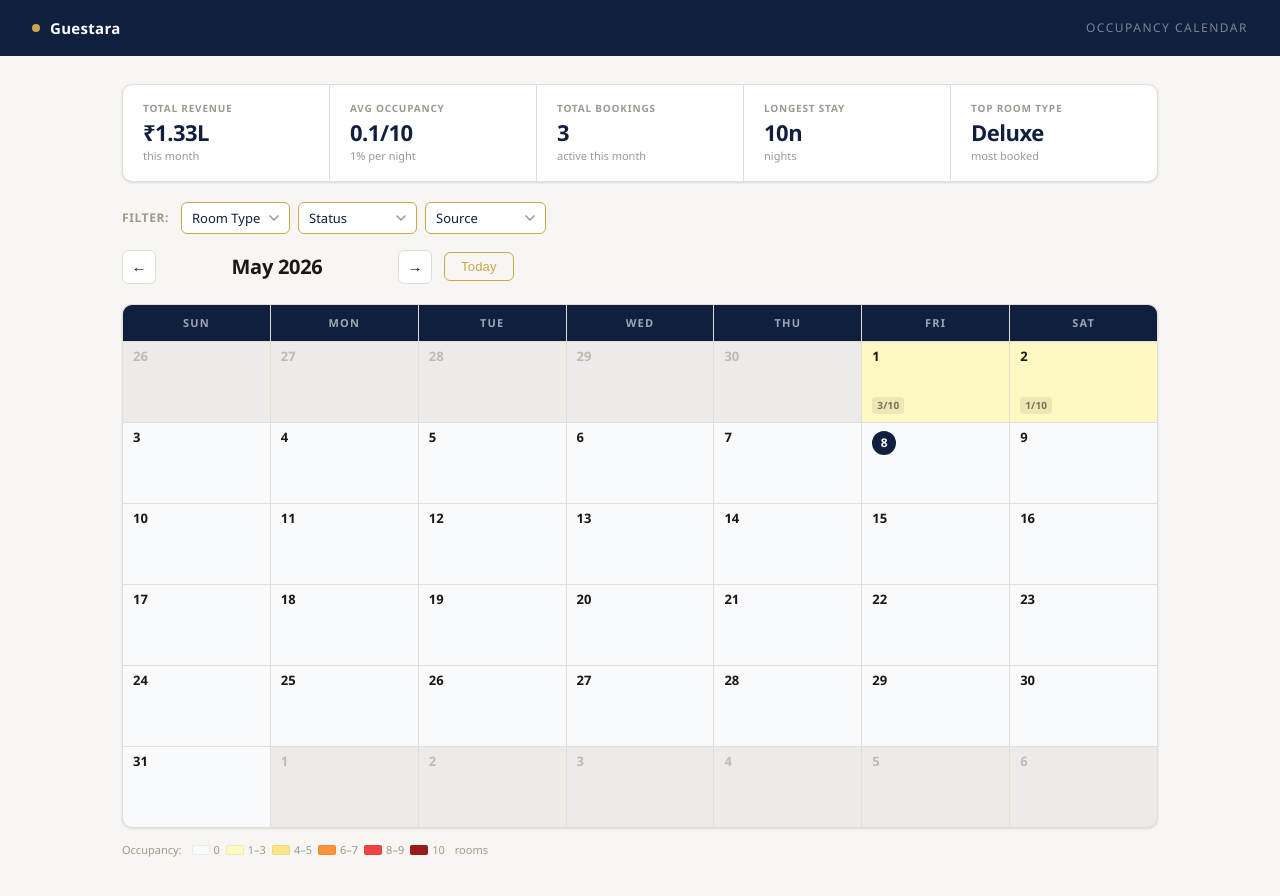
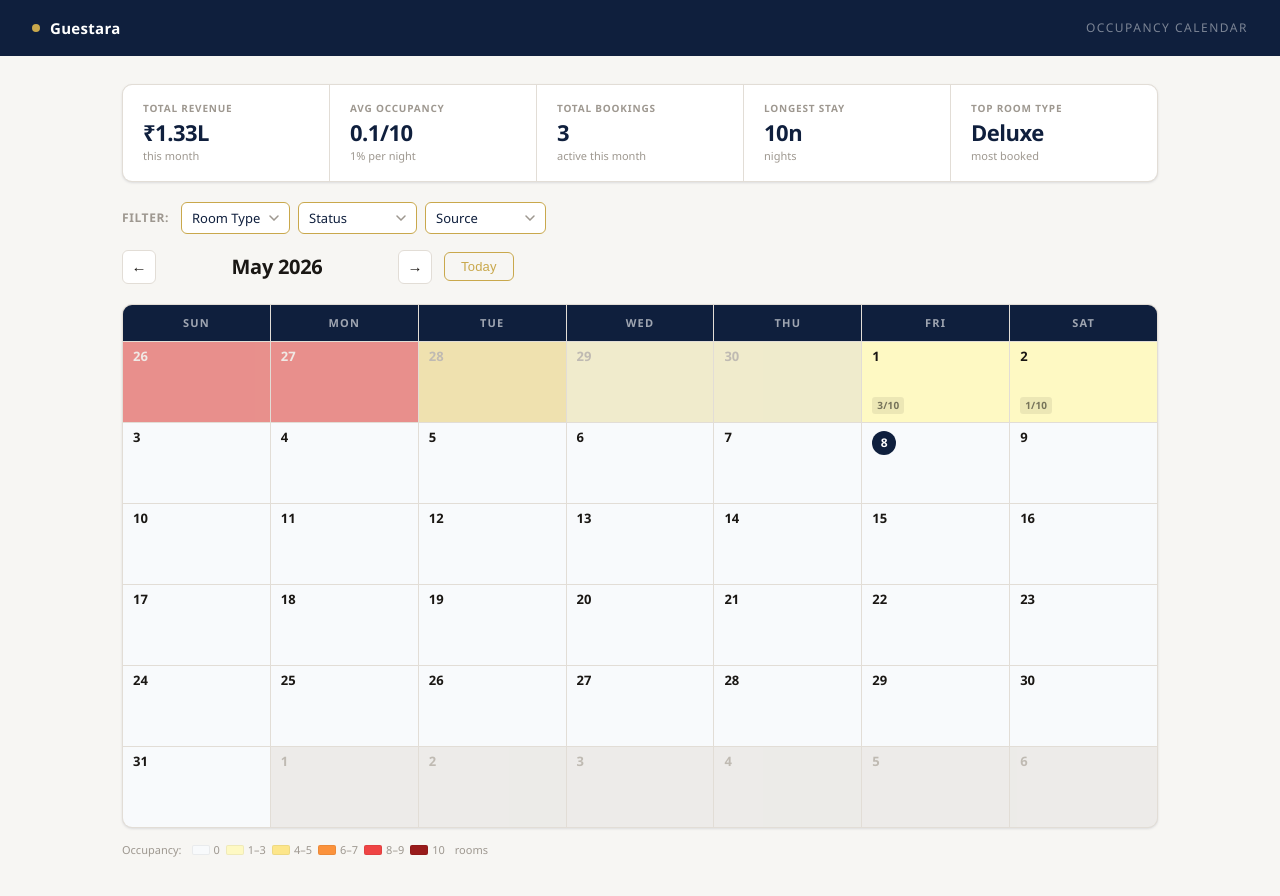
Before and after one commit to fullstackDev0404/booking-calendar, a React (Vite) app: page / in a window 1280 px wide. Shown: the top 896 px of the page. Built offline with nearby package versions, Linux system fonts and the light colour scheme.

Commit message:
5/10 final update

```diff
--- a/src/App.jsx
+++ b/src/App.jsx
@@ -4,7 +4,7 @@ import { useCalendar } from './hooks/useCalendar'
 import { useFilters } from './hooks/useFilters'
 import { buildOccupancyMap } from './utils/occupancyUtils'
 import { computeMonthStats } from './utils/statsUtils'
-import { getDaysInMonth, minDate, maxDate, bookingOverlapsRange, bookingOccupiesDate, formatDate } from './utils/dateUtils'
+import { buildCalendarCells, minDate, maxDate, bookingOverlapsRange, bookingOccupiesDate, formatDate } from './utils/dateUtils'
 import { MONTH_NAMES, OCCUPANCY_LEGEND } from './constants'
 import CalendarGrid from './components/CalendarGrid'
 import BookingPanel from './components/BookingPanel'
@@ -45,12 +45,15 @@ export default function App() {
     })
   }, [bookings, filters])
 
-  // All derived data uses filteredBookings — heatmap and stats update with filters
+  // Build the occupancy map over the full grid range — including the padding
+  // days from the previous and next month that appear in the calendar.
+  // This ensures outside-month cells show correct heatmap colors, not 0.
   const occupancyMap = useMemo(() => {
     if (!filteredBookings.length) return {}
-    const m       = String(month + 1).padStart(2, '0')
-    const lastDay = String(getDaysInMonth(year, month)).padStart(2, '0')
-    return buildOccupancyMap(filteredBookings, `${year}-${m}-01`, `${year}-${m}-${lastDay}`)
+    const cells = buildCalendarCells(year, month)
+    const gridStart = cells[0].dateStr
+    const gridEnd   = cells[cells.length - 1].dateStr
+    return buildOccupancyMap(filteredBookings, gridStart, gridEnd)
   }, [filteredBookings, year, month])
 
   const monthStats = useMemo(() => {
--- a/src/components/CalendarGrid.jsx
+++ b/src/components/CalendarGrid.jsx
@@ -1,4 +1,4 @@
-import { buildCalendarCells, minDate, maxDate, formatDate } from '../utils/dateUtils'
+import { buildCalendarCells, minDate, maxDate } from '../utils/dateUtils'
 import CalendarHeader from './CalendarHeader'
 import CalendarCell from './CalendarCell'
 
--- a/src/hooks/useCalendar.js
+++ b/src/hooks/useCalendar.js
@@ -1,10 +1,12 @@
 import { useState, useEffect } from 'react'
+import { formatDate } from '../utils/dateUtils'
+
+// Captured once at module load — stable reference, never recreated on re-render.
+const TODAY = new Date()
 
 export function useCalendar() {
-  const today = new Date()
-
-  const [year, setYear]             = useState(today.getFullYear())
-  const [month, setMonth]           = useState(today.getMonth())
+  const [year, setYear]             = useState(TODAY.getFullYear())
+  const [month, setMonth]           = useState(TODAY.getMonth())
   const [selection, setSelection]   = useState(null)
   const [isDragging, setIsDragging] = useState(false)
   const [tooltip, setTooltip]       = useState(null)
@@ -30,8 +32,8 @@ export function useCalendar() {
   }
 
   function goToToday() {
-    setYear(today.getFullYear())
-    setMonth(today.getMonth())
+    setYear(TODAY.getFullYear())
+    setMonth(TODAY.getMonth())
   }
 
   function handleDayMouseDown(dateStr) {
--- a/src/utils/occupancyUtils.js
+++ b/src/utils/occupancyUtils.js
@@ -1,4 +1,5 @@
 import { bookingOccupiesDate, parseLocalDate, formatDate } from './dateUtils'
+import { TOTAL_ROOMS } from '../constants'
 
 export function buildOccupancyMap(bookings, startDate, endDate) {
   const map = {}
@@ -14,7 +15,7 @@ export function buildOccupancyMap(bookings, startDate, endDate) {
   return map
 }
 
-export function occupancyToColor(count, total = 10) {
+export function occupancyToColor(count, total = TOTAL_ROOMS) {
   if (count === 0) return '#f8fafc'
   const ratio = count / total
   if (ratio <= 0.3) return '#fef9c3'
```
Also changed, not shown: 1 other file (tests, documents, lock files or other folders).
